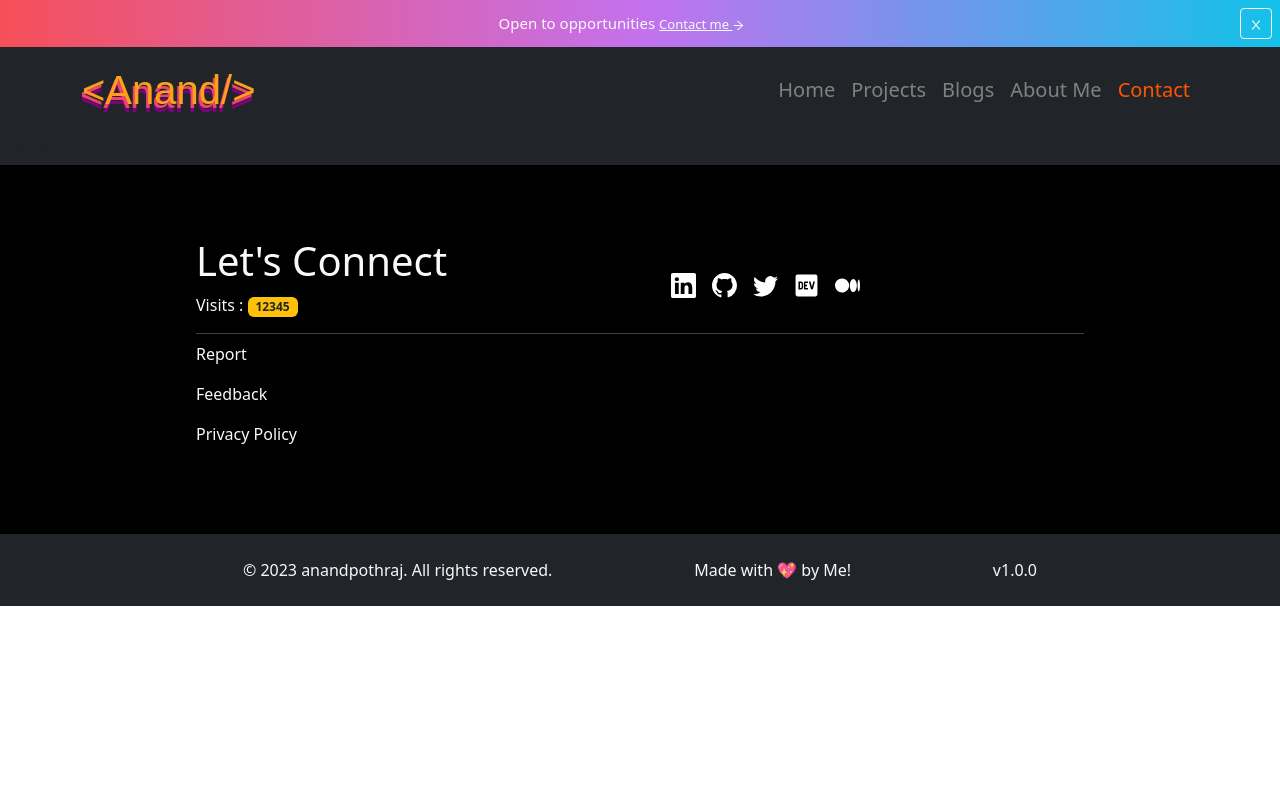
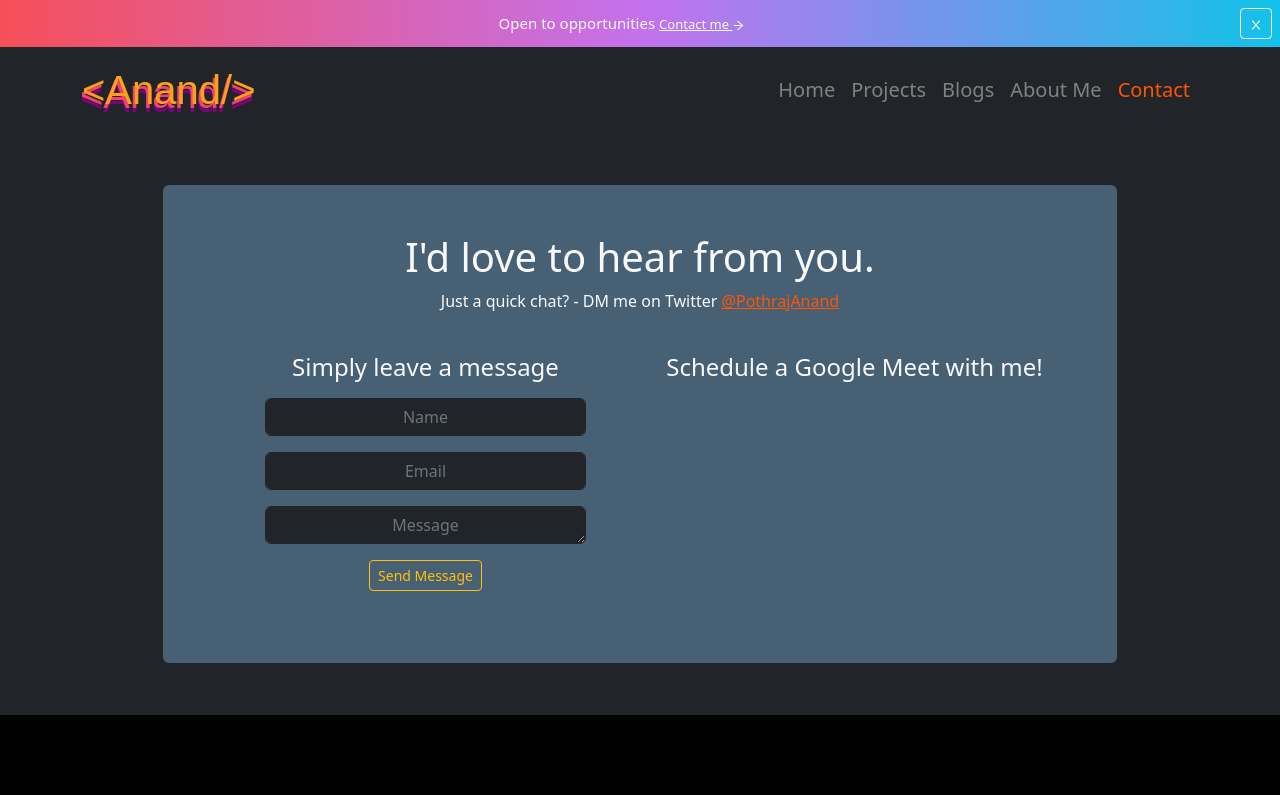
Before and after one commit to anandpothraj/portfolio-frontend, a React (Create React App) app: page /contact in a window 1280 px wide. Shown: the top 795 px of the page. Built offline with nearby package versions, Linux system fonts and the light colour scheme; a web font is replaced by a local one.

Commit message:
Created Contact page

```diff
--- a/package.json
+++ b/package.json
@@ -13,6 +13,7 @@
     "react-icons": "^4.7.1",
     "react-router-dom": "^6.8.0",
     "react-scripts": "5.0.1",
+    "react-toastify": "^9.1.1",
     "react-typewriter-effect": "^1.1.0",
     "swiper": "^9.0.2",
     "web-vitals": "^2.1.4"
--- a/src/App.js
+++ b/src/App.js
@@ -10,13 +10,16 @@ import Contact from './pages/Contact';
 import Privacy from './pages/Privacy';
 import Feedback from './pages/Feedback';
 import Projects from './pages/Projects';
+import "react-toastify/dist/ReactToastify.css";
+import { ToastContainer } from 'react-toastify';
+import GoToTop from './components/GoToTop/GoToTop';
 import { BrowserRouter as Router, Routes, Route } from 'react-router-dom';
-import GoToTop from './components/GoToTop/GoToTop';
 
 
 const App = () => {
   return (
     <Router>
+        <ToastContainer/>
         <GoToTop/>
         <Header/>
         <div className="bg-dark p-1">
--- /dev/null
+++ b/src/components/Contact/Contact.css
@@ -0,0 +1,18 @@
+.contactBg{
+    background-color:#486074;
+}
+.twitterId{
+    color:#ff5403;
+}
+.twitterId:hover{
+    color:#ca6434;
+}
+.flexColumn{
+    flex-direction: row !important;
+}
+
+@media screen and (max-width: 1100px) {
+    .flexColumn{
+        flex-direction: column !important;
+    }
+}
--- /dev/null
+++ b/src/components/Contact/ContactForm.js
@@ -0,0 +1,113 @@
+import axios from 'axios';
+import { toast } from "react-toastify";
+import React, { useState } from 'react';
+import { useNavigate } from 'react-router-dom';
+import server from "../../config/server.json";
+import { Form, Button, Spinner } from 'react-bootstrap';
+
+const ContactForm = () => {
+
+  const navigate = useNavigate();
+  const [ name, setName ] = useState("");
+  const [ email, setEmail ] = useState("");
+  const [ message, setMessage ] = useState("");
+  const SEND_MESSAGE = server.api.SEND_MESSAGE;
+  const [ disableBtn, setDisableBtn ] = useState(false);
+  const [ showSpinner, setShowSpinner ] = useState(false);
+
+  const resetFields = () => {
+    setName("");
+    setEmail("");
+    setMessage("");
+    setDisableBtn(false);
+    setShowSpinner(false);
+  };
+
+  const sendMessage = async (sendMessageDetails) => {
+    try {
+      const config = {
+        "Content-type": "application/json"
+      };
+      const response = await axios.post(`${server.url.production}${SEND_MESSAGE}`,sendMessageDetails,{ headers: config });
+      if (response.status === 201) {
+        toast.success(response.data.message, {
+          autoClose: 3000,
+          position: "bottom-right",
+        });
+        resetFields();
+        setTimeout(function() {
+          navigate("/")
+        }, 5000);
+      } else {
+        setDisableBtn(false);
+        setShowSpinner(false);
+        toast.error("Something went wrong.", {
+          autoClose: 3000,
+          position: "bottom-right",
+        });
+      }
+    } catch (e) {
+      setDisableBtn(false);
+      setShowSpinner(false);
+      if (e.response && e.response.status !== 201) {
+        toast.error(e.response.data.message, {
+          autoClose: 3000,
+          position: "bottom-right",
+        });
+      } else {
+        toast.error("Something went wrong, please try again later.", {
+          autoClose: 3000,
+          position: "bottom-right",
+        });
+      }
+    }
+  }
+
+  const handleOnSubmit = (e) => {
+    e.preventDefault();
+    if(name && email && message){
+      const sendMessageDetails = {
+        name : name,
+        email : email,
+        message : message
+      }
+      setDisableBtn(true);
+      setShowSpinner(true);
+      sendMessage(sendMessageDetails);
+    }
+    else{
+      toast.error("Please fill all the fields", {
+        autoClose: 3000,
+        position: "bottom-right",
+      });
+    }
+  };
+
+  return (
+    <div className="col-12 col-md-6 mx-auto my-2 my-md-4">
+      <h4 className='text-center'>Simply leave a message</h4>
+      <Form className='w-100 m-auto' onSubmit={(e) => handleOnSubmit(e)}>
+        <Form.Group className="my-3">
+          <Form.Control type="text" className="w-75 m-auto text-center bg-dark text-light border-dark" placeholder="Name" value={name} onChange={(e)=>setName(e.target.value)} required/>
+        </Form.Group>
+        <Form.Group className="my-3">
+          <Form.Control type="email" className="w-75 m-auto text-center bg-dark text-light border-dark" placeholder="Email" value={email} onChange={(e)=>setEmail(e.target.value)} required/>
+        </Form.Group>
+        <Form.Group className="my-3">
+          <Form.Control as="textarea" rows={1} className="w-75 m-auto text-center bg-dark text-light border-dark" value={message} onChange={(e)=>setMessage(e.target.value)} placeholder="Message" required/>
+        </Form.Group>
+        <Form.Group className="mt-3 d-flex">
+          <Button variant="outline-warning" type="submit" size='sm' className="m-auto" disabled={disableBtn}>Send Message
+            { showSpinner ?
+              <Spinner animation="border" role="status" size="sm" className='mx-2'>
+                  <span className="visually-hidden">Loading...</span>
+              </Spinner>
+              : null }
+        </Button>
+        </Form.Group>
+      </Form>
+    </div>
+  );
+};
+
+export default ContactForm;
--- /dev/null
+++ b/src/components/Contact/Meet.js
@@ -0,0 +1,14 @@
+import React from 'react';
+import './Contact.css';
+// import { InlineWidget } from 'react-calendly';
+
+const Meet = () => {
+  return (
+    <div className="col-12 col-md-6 mx-auto my-2 my-md-4">
+      <h4 className="text-center mb-3">Schedule a Google Meet with me!</h4>
+      {/* <InlineWidget/> */}
+    </div>
+  );
+};
+
+export default Meet;
--- /dev/null
+++ b/src/components/Contact/Twitter.js
@@ -0,0 +1,13 @@
+import React from 'react';
+import './Contact.css';
+
+const Twitter = () => {
+  return (
+    <div className='text-center'>
+       <h1>I'd love to hear from you.</h1>
+       <p>Just a quick chat? - DM me on Twitter <a href='https://twitter.com/PothrajAnand' target="_blank" rel="noreferrer" className='twitterId'>@PothrajAnand</a></p>
+    </div>
+  );
+};
+
+export default Twitter;
--- /dev/null
+++ b/src/config/server.json
@@ -0,0 +1,9 @@
+{
+    "url": {
+        "production": "https://backend-portfolio-anand.onrender.com/",
+        "development": "http://localhost:6678/"
+    },
+    "api": {
+        "SEND_MESSAGE": "api/contact/sendMessage"
+    }
+}
--- a/src/pages/Contact.js
+++ b/src/pages/Contact.js
@@ -1,8 +1,18 @@
 import React from 'react';
+import '../components/Contact/Contact.css';
+import Twitter from '../components/Contact/Twitter';
+import ContactForm from '../components/Contact/ContactForm';
+import Meet from '../components/Contact/Meet';
 
 const Contact = () => {
   return (
-    <div>Contact</div>
+    <div className='contactBg col-11 col-md-9 m-auto rounded px-2 py-3 p-md-5 text-light my-2 my-md-5'>
+      <Twitter/>
+      <div className="d-flex w-100 flexColumn m-auto">
+        <ContactForm/>
+        <Meet/>
+      </div>
+    </div>
   );
 };
 
```
Also changed, not shown: 1 other file (tests, documents, lock files or other folders).
